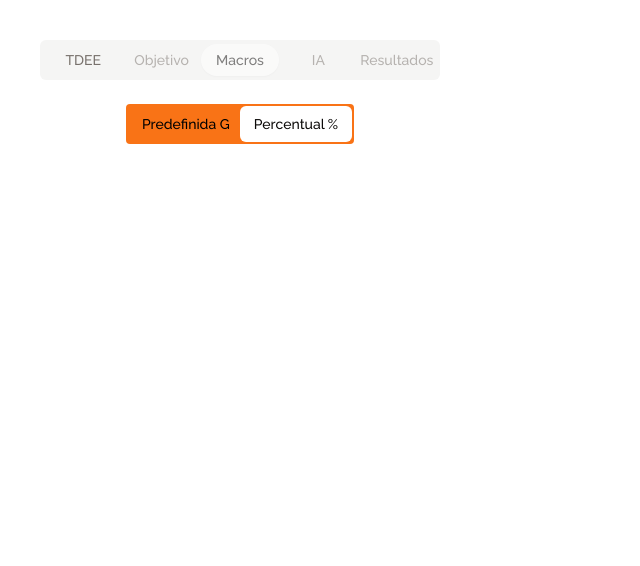
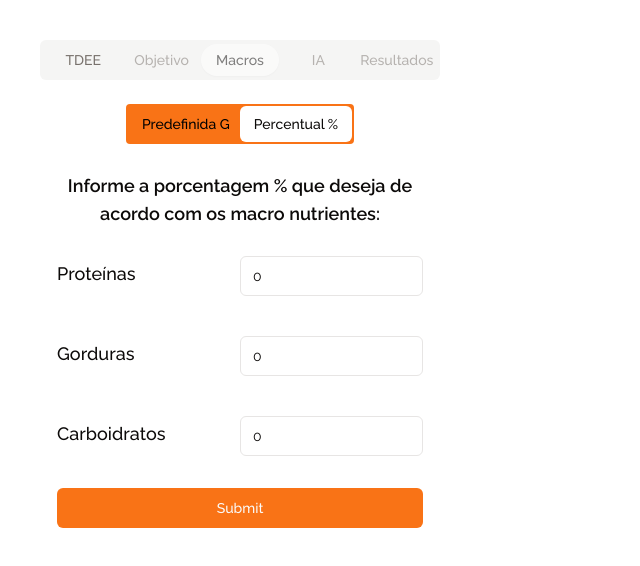
Before and after one commit to itpaulin/ai-diet-calculator, a Next.js app: page /metricas in a window 1280 px wide. Both pictures are taken after a click on the tab "Percentual %". Shown: the top 566 px of the page, without its empty margins (0-640 px from the left). Built offline with nearby package versions, Linux system fonts and the light colour scheme; a web font is replaced by a local one.

Commit message:
feat: add custom macro nutrients form

```diff
--- a/src/app/metricas/components/macros.tsx
+++ b/src/app/metricas/components/macros.tsx
@@ -1,4 +1,13 @@
-import { Form, FormControl, FormItem, FormLabel, FormMessage } from '@/components/ui/form'
+import { Button } from '@/components/ui/button'
+import {
+  Form,
+  FormControl,
+  FormField,
+  FormItem,
+  FormLabel,
+  FormMessage,
+} from '@/components/ui/form'
+import { Input } from '@/components/ui/input'
 import { Label } from '@/components/ui/label'
 import { RadioGroup, RadioGroupItem } from '@/components/ui/radio-group'
 import { Tabs, TabsContent, TabsList, TabsTrigger } from '@/components/ui/tabs'
@@ -7,9 +16,9 @@ import { useForm } from 'react-hook-form'
 import { z } from 'zod'
 
 const FormSchemaCustom = z.object({
-  fat: z.coerce.number().positive(),
-  protein: z.coerce.number().positive(),
-  carbohydrate: z.coerce.number().positive(),
+  fat: z.coerce.number().positive().max(100),
+  protein: z.coerce.number().positive().max(100),
+  carbohydrate: z.coerce.number().positive().max(100),
 })
 const Macros = () => {
   const form = useForm({
@@ -24,26 +33,63 @@ const Macros = () => {
     console.log(values)
   }
   return (
-    <div className='flex flex-row justify-center '>
-      <Tabs className='pt-4' defaultValue='preset'>
+    <div>
+      <Tabs className=' pt-4 text-center' defaultValue='preset'>
         <TabsList className='rounded-sm bg-primary text-black'>
           <TabsTrigger value='preset'>Predefinida G</TabsTrigger>
           <TabsTrigger value='custom'>Percentual %</TabsTrigger>
         </TabsList>
-        <TabsContent value='preset'>
+        <TabsContent value='custom'>
           <Form {...form}>
-            <form onSubmit={form.handleSubmit(onSubmit)}>
-              {/* <FormField
-                control={form.control}
-                name=""
-                render={({field}) = > (
-                  <FormItem>
-              <FormLabel>Username</FormLabel>
-              <FormControl>
-                <Input placeholder="shadcn" {...field} />
-              </FormControl>
-              <FormMessage />
-            </FormItem> */}
+            <form
+              onSubmit={form.handleSubmit(onSubmit)}
+              className='flex flex-col items-center justify-center text-center'
+            >
+              <Label className='p-5 text-lg font-semibold'>
+                Informe a porcentagem % que deseja de acordo com os macro nutrientes:
+              </Label>
+              <div className='flex flex-col gap-8'>
+                <FormField
+                  control={form.control}
+                  name='protein'
+                  render={({ field }) => (
+                    <FormItem className='grid grid-cols-2'>
+                      <FormLabel className='pt-3'>Proteínas</FormLabel>
+                      <FormControl>
+                        <Input type='number' placeholder='%' {...field} />
+                      </FormControl>
+                      <FormMessage />
+                    </FormItem>
+                  )}
+                />
+                <FormField
+                  control={form.control}
+                  name='fat'
+                  render={({ field }) => (
+                    <FormItem className='grid grid-cols-2'>
+                      <FormLabel className='pt-3'>Gorduras</FormLabel>
+                      <FormControl>
+                        <Input type='number' placeholder='%' {...field} />
+                      </FormControl>
+                      <FormMessage />
+                    </FormItem>
+                  )}
+                />
+                <FormField
+                  control={form.control}
+                  name='carbohydrate'
+                  render={({ field }) => (
+                    <FormItem className='grid grid-cols-2'>
+                      <FormLabel className='pt-3'>Carboidratos</FormLabel>
+                      <FormControl>
+                        <Input type='number' placeholder='%' {...field} />
+                      </FormControl>
+                      <FormMessage />
+                    </FormItem>
+                  )}
+                />
+                <Button type='submit'>Submit</Button>
+              </div>
             </form>
           </Form>
         </TabsContent>
```
